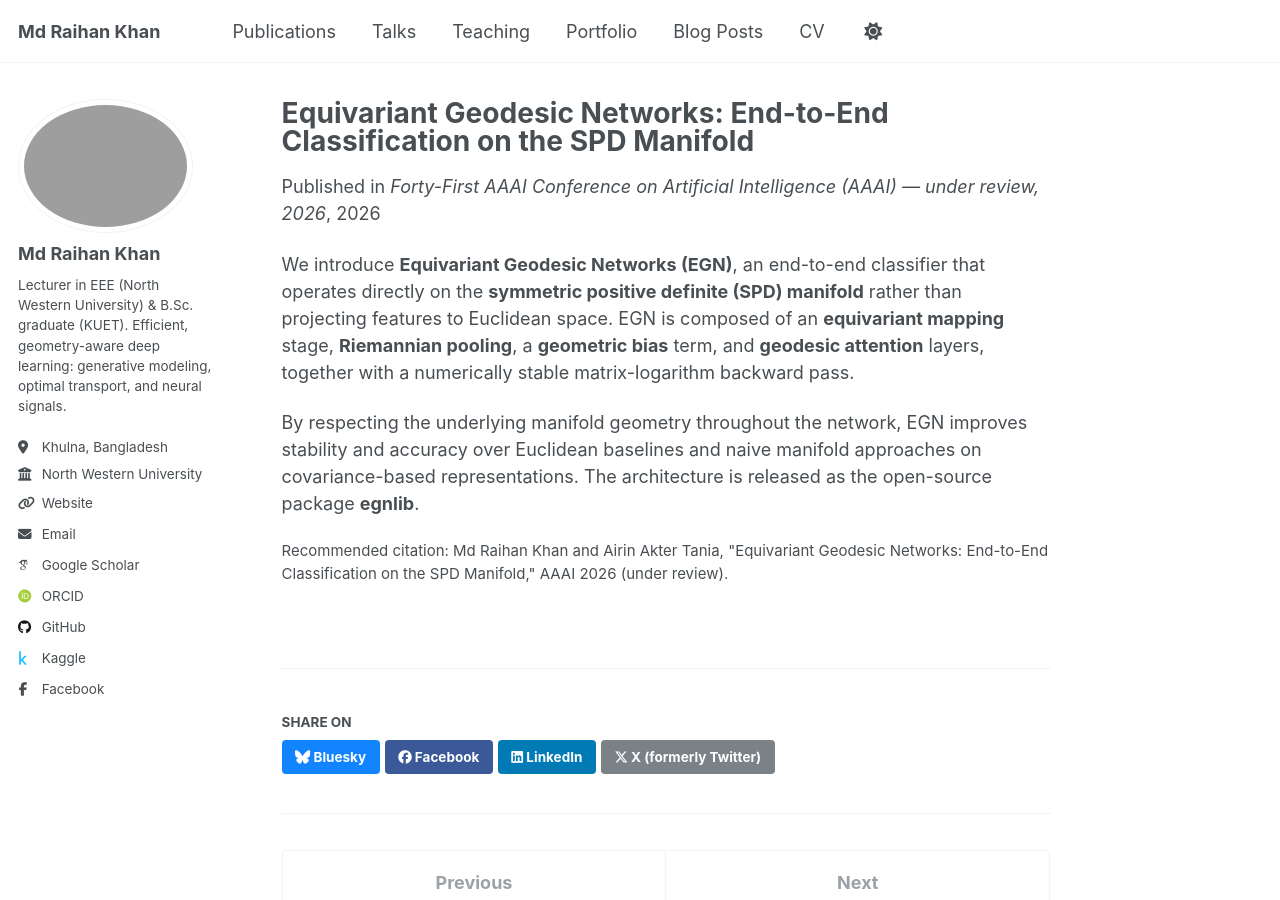
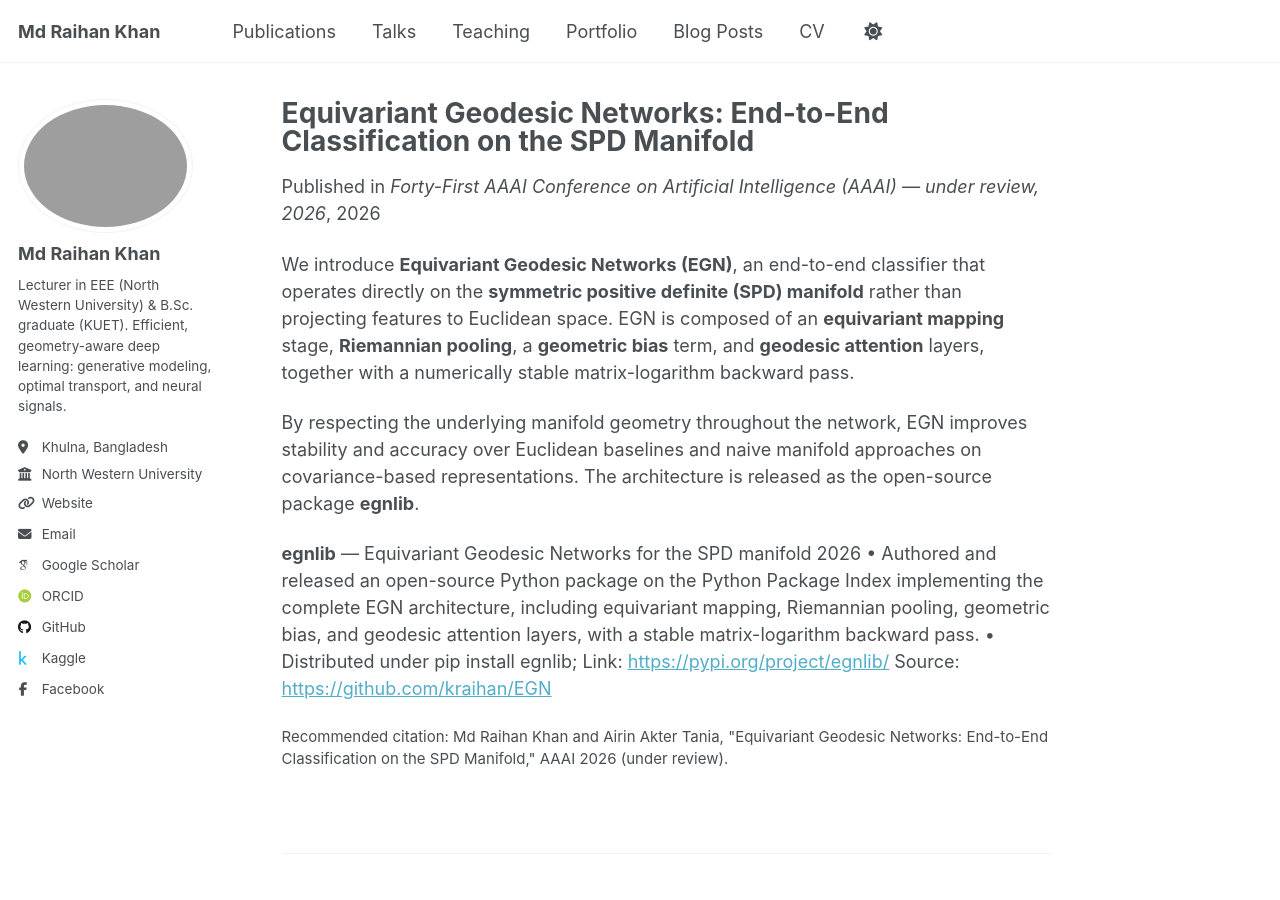
Before and after one commit to kraihan/kraihan.github.io, a Jekyll site: the page built from _publications/2026-01-01-egn-riemannian-manifolds.md, in a window 1280 px wide and 900 px high. Built offline with Jekyll 4.4.1, drawn with Linux system fonts in a browser that asks for light colours; some web fonts are replaced.

Commit message:
Update 2026-01-01-egn-riemannian-manifolds.md

```diff
--- a/_publications/2026-01-01-egn-riemannian-manifolds.md
+++ b/_publications/2026-01-01-egn-riemannian-manifolds.md
@@ -13,3 +13,9 @@ citation: "Md Raihan Khan and Airin Akter Tania, \"Equivariant Geodesic Networks
 We introduce **Equivariant Geodesic Networks (EGN)**, an end-to-end classifier that operates directly on the **symmetric positive definite (SPD) manifold** rather than projecting features to Euclidean space. EGN is composed of an **equivariant mapping** stage, **Riemannian pooling**, a **geometric bias** term, and **geodesic attention** layers, together with a numerically stable matrix-logarithm backward pass.
 
 By respecting the underlying manifold geometry throughout the network, EGN improves stability and accuracy over Euclidean baselines and naive manifold approaches on covariance-based representations. The architecture is released as the open-source package **egnlib**.
+
+**egnlib** — Equivariant Geodesic Networks for the SPD manifold	2026
+•	Authored and released an open-source Python package on the Python Package Index implementing the complete EGN architecture, including equivariant mapping, Riemannian pooling, geometric bias, and geodesic attention layers, with a stable matrix-logarithm backward pass.
+•	Distributed under pip install egnlib;
+Link: [https://pypi.org/project/egnlib/](https://pypi.org/project/egnlib/)
+Source: [https://github.com/kraihan/EGN](https://github.com/kraihan/egn)
```
